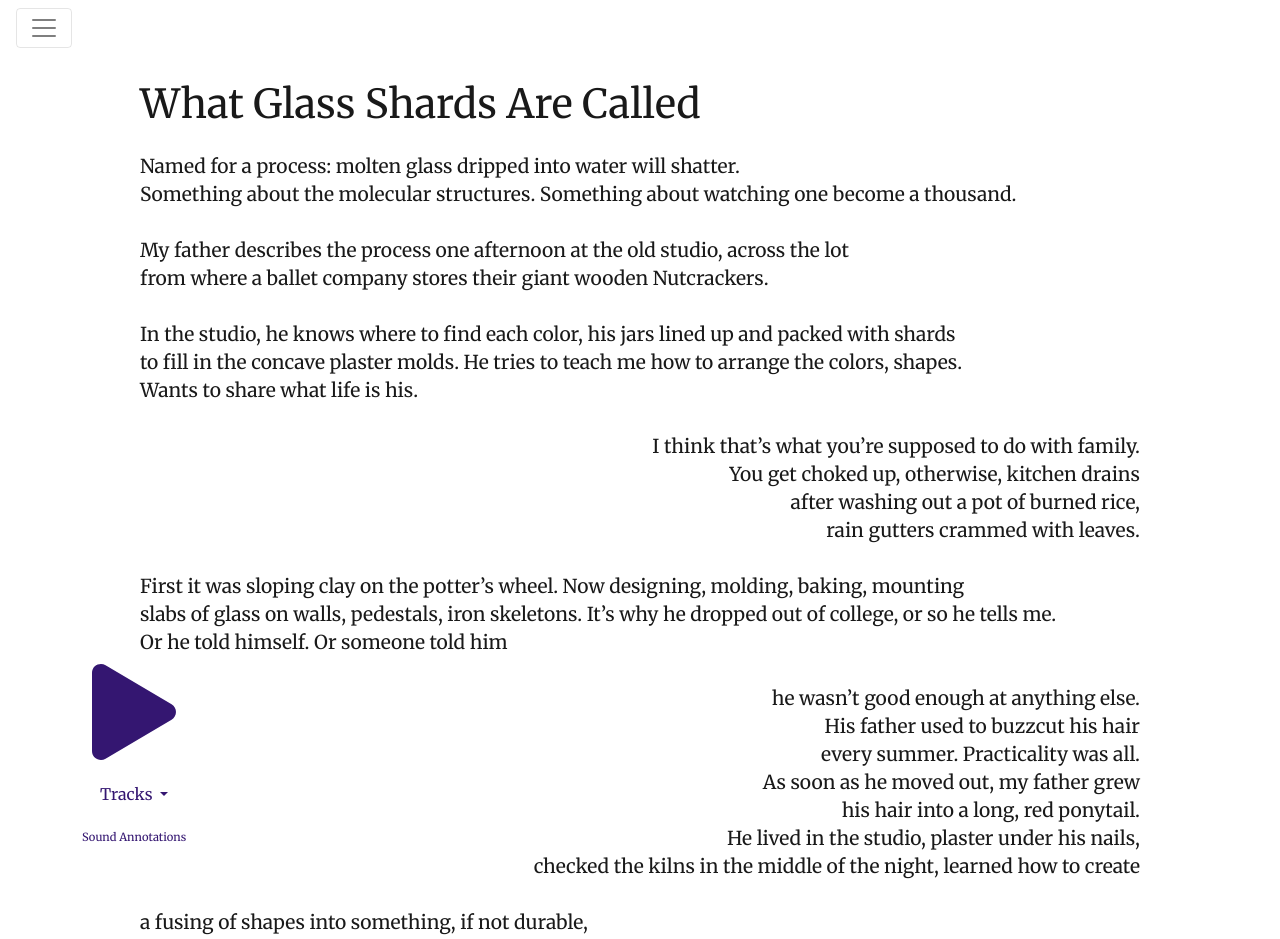
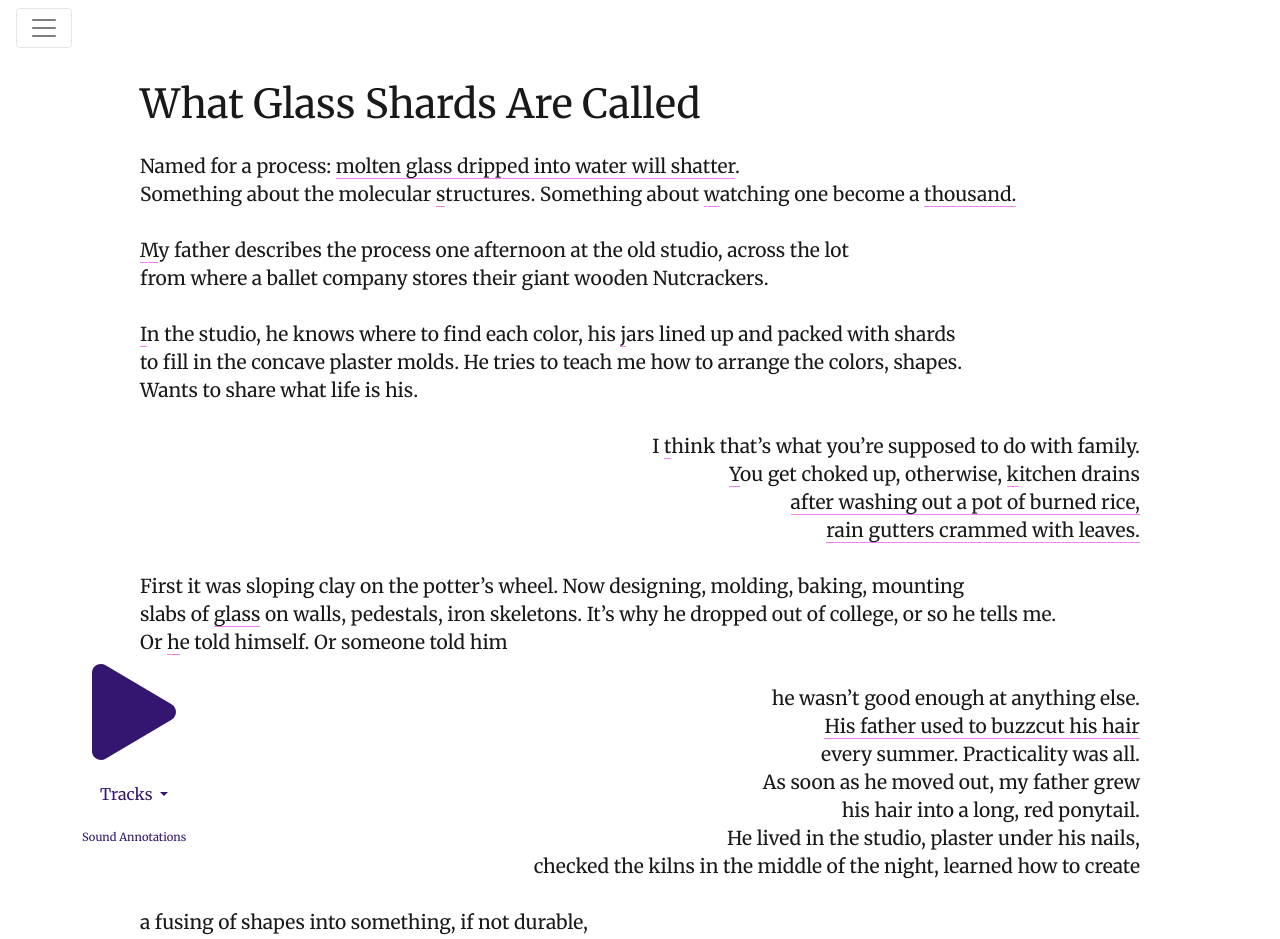
Before and after one commit to thecdil/shards_source, a Jekyll site: the page built from index.html, in a window 1280 px wide. Shown: the top 939 px of the page. Built offline with Jekyll 4.4.1, drawn with Linux system fonts in a browser that asks for light colours.

Commit message:
add annotations on by default on home page

```diff
--- a/index.html
+++ b/index.html
@@ -9,37 +9,37 @@ custom-foot: js/home.html
     <h1 class="poem-title mb-4">What Glass Shards Are Called</h1>
 
     <div class="poem-stanza">
-    <div class="poem-line">Named for a process: <span id="shards_015" class="annotation">molten glass dripped into water will shatter</span>.</div>
-    <div class="poem-line">Something about the molecular <span id="shards_026" class="annotation">s</span>tructures. Something about <span id="shards_030" class="annotation">w</span>atching one become a <span id="shards_023" class="annotation">thousand.</span> </div>
+    <div class="poem-line">Named for a process: <span id="shards_015" class="annotation annotation-underline">molten glass dripped into water will shatter</span>.</div>
+    <div class="poem-line">Something about the molecular <span id="shards_026" class="annotation annotation-underline">s</span>tructures. Something about <span id="shards_030" class="annotation annotation-underline">w</span>atching one become a <span id="shards_023" class="annotation annotation-underline">thousand.</span> </div>
     </div>
 
     <div class="poem-stanza">
-    <div class="poem-line"><span id="shards_021" class="annotation">M</span>y father describes the process one afternoon at the old studio, across the lot </div>
+    <div class="poem-line"><span id="shards_021" class="annotation annotation-underline">M</span>y father describes the process one afternoon at the old studio, across the lot </div>
     <div class="poem-line">from where a ballet company stores their giant wooden Nutcrackers.</div>
     </div>
 
     <div class="poem-stanza">
-    <div class="poem-line"><span id="shards_017" class="annotation">I</span>n the studio, he knows where to find each color, his <span id="shards_018" class="annotation">j</span>ars lined up and packed with shards </div>
+    <div class="poem-line"><span id="shards_017" class="annotation annotation-underline">I</span>n the studio, he knows where to find each color, his <span id="shards_018" class="annotation annotation-underline">j</span>ars lined up and packed with shards </div>
     <div class="poem-line">to fill in the concave plaster molds. He tries to teach me how to arrange the colors, shapes.</div>
     <div class="poem-line">Wants to share what life is his. </div>
     </div>
 
     <div class="poem-stanza text-right">
-    <div class="poem-line">I <span id="shards_027" class="annotation">t</span>hink that’s what you’re supposed to do with family.</div>
-    <div class="poem-line"><span id="shards_031" class="annotation">Y</span>ou get choked up, otherwise, <span id="shards_019" class="annotation">k</span>itchen drains </div>
-    <div class="poem-line"><span id="shards_014" class="annotation">after washing out a pot of burned rice,</span></div>
-    <div class="poem-line"><span id="shards_011" class="annotation">rain gutters crammed with leaves.</span></div>
+    <div class="poem-line">I <span id="shards_027" class="annotation annotation-underline">t</span>hink that’s what you’re supposed to do with family.</div>
+    <div class="poem-line"><span id="shards_031" class="annotation annotation-underline">Y</span>ou get choked up, otherwise, <span id="shards_019" class="annotation annotation-underline">k</span>itchen drains </div>
+    <div class="poem-line"><span id="shards_014" class="annotation annotation-underline">after washing out a pot of burned rice,</span></div>
+    <div class="poem-line"><span id="shards_011" class="annotation annotation-underline">rain gutters crammed with leaves.</span></div>
     </div>
 
     <div class="poem-stanza">
     <div class="poem-line">First it was sloping clay on the potter’s wheel. Now designing, molding, baking, mounting </div>
-    <div class="poem-line">slabs of <span id="shards_022" class="annotation">glass</span> on walls, pedestals, iron skeletons. It’s why he dropped out of college, or so he tells me. </div>
-    <div class="poem-line">Or <span id="shards_016" class="annotation">h</span>e told himself. Or someone told him </div>
+    <div class="poem-line">slabs of <span id="shards_022" class="annotation annotation-underline">glass</span> on walls, pedestals, iron skeletons. It’s why he dropped out of college, or so he tells me. </div>
+    <div class="poem-line">Or <span id="shards_016" class="annotation annotation-underline">h</span>e told himself. Or someone told him </div>
     </div>
 
     <div class="poem-stanza text-right">
     <div class="poem-line">he wasn’t good enough at anything else. </div>
-    <div class="poem-line"><span id="shards_006" class="annotation">His father used to buzzcut his hair</span> </div>
+    <div class="poem-line"><span id="shards_006" class="annotation annotation-underline">His father used to buzzcut his hair</span> </div>
     <div class="poem-line">every summer. Practicality was all. </div>
     <div class="poem-line">As soon as he moved out, my father grew </div>
     <div class="poem-line">his hair into a long, red ponytail. </div>
@@ -49,16 +49,16 @@ custom-foot: js/home.html
 
     <div class="poem-stanza">
     <div class="poem-line">a fusing of shapes into something, if not durable,</div>
-    <div class="poem-line">able to imagine <span id="shards_028" class="annotation">solidity</span>. A shaking of shards into the spirals and diamonds </div>
-    <div class="poem-line">and <span id="shards_012" class="annotation">d</span>eckled edges of the mold, sun-tipped eyes settling down, holding each other as heat flares.</div>
+    <div class="poem-line">able to imagine <span id="shards_028" class="annotation annotation-underline">solidity</span>. A shaking of shards into the spirals and diamonds </div>
+    <div class="poem-line">and <span id="shards_012" class="annotation annotation-underline">d</span>eckled edges of the mold, sun-tipped eyes settling down, holding each other as heat flares.</div>
     </div>
 
     <div class="poem-stanza">
-    <div class="poem-line"><span id="shards_025" class="annotation">I cup my hands and he fills the bowl</span> with <span id="shards_029" class="annotation">azure and wheat</span>, <span id="shards_032" class="annotation">violet and umber</span>.</div>
+    <div class="poem-line"><span id="shards_025" class="annotation annotation-underline">I cup my hands and he fills the bowl</span> with <span id="shards_029" class="annotation annotation-underline">azure and wheat</span>, <span id="shards_032" class="annotation annotation-underline">violet and umber</span>.</div>
     </div>
 
     <div class="poem-stanza">
-    <div class="poem-line"><span id="shards_024" class="annotation">If you don’t move, the shards are soft.</span></div>
+    <div class="poem-line"><span id="shards_024" class="annotation annotation-underline">If you don’t move, the shards are soft.</span></div>
     <div class="poem-line">We watch their gathering until my hands are full of frit.</div>
     </div>
 
```
